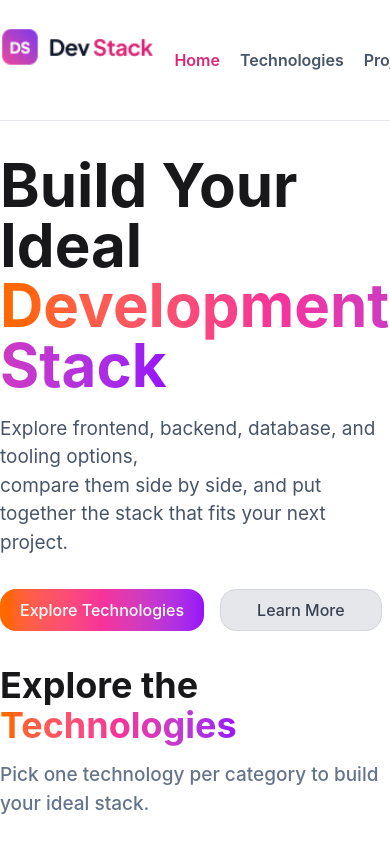
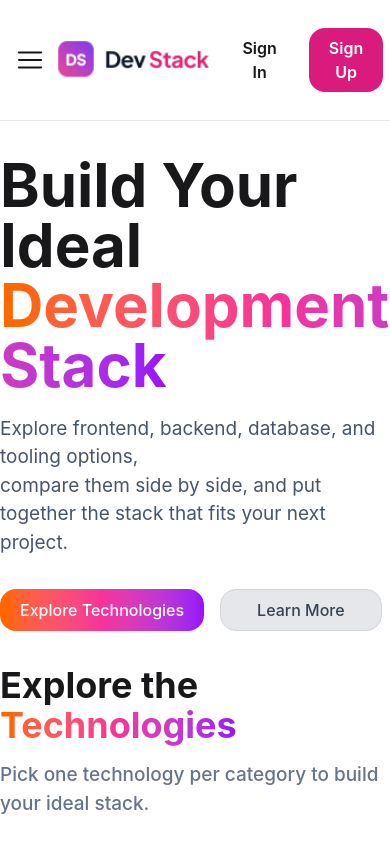
Before and after one commit to ijannathalima-ux/devStack-A5, a React (Vite) app: page / in a window 390 px wide. Shown: the top 844 px of the page. Built offline with nearby package versions, Linux system fonts and the light colour scheme.

Commit message:
updated navbar

```diff
--- a/src/App.tsx
+++ b/src/App.tsx
@@ -4,6 +4,7 @@
 import type { TechnologyType } from "./type";
 import TechnologySection from "./technology/TechnologySection";
 import Footer from "./components/footer";
+import { ToastContainer } from "react-toastify";
 
 
 const technologiesDataPromise = async():Promise<TechnologyType[]> => {
@@ -24,6 +25,7 @@
       <Suspense fallback={<span className="loading loading-spinner loading-xs"></span>}>
         <TechnologySection technologiesDataPromise ={technologiesDataPromise()} selectedTechnologies={selectedTechnologies} setSelectedTechnologies={setSelectedTechnologies}></TechnologySection>
       </Suspense>
+      <ToastContainer/>
       <Footer></Footer>
     </>
   )
--- a/src/components/Navbar.tsx
+++ b/src/components/Navbar.tsx
@@ -1,13 +1,22 @@
+import { RxHamburgerMenu } from "react-icons/rx";
 import NavbarLogo from "../assets/logo-text.png";
 
 const Navbar = () => {
+
     return (
-        <nav className="border-b border-gray-200">
-            <div className="flex justify-between gap-5 container mx-auto py-7">
+        <nav className="border-b border-gray-200 bg-white sticky top-0 z-40">
+            <div className="flex items-center gap-3 md:justify-between md:gap-5 container mx-auto py-7 px-4">
+
+
+                {/* hamburger */}
+                <button className="md:hidden cursor-pointer">
+                    <RxHamburgerMenu size={28} />
+                </button>
+
 
                 <img src={NavbarLogo} alt="Navbar Logo" className="h-10"></img>
 
-                <ul className="flex justify-between items-center gap-5 text-[#475569] font-semibold cursor-pointer">
+                <ul className="hidden md:flex justify-between items-center gap-5 text-[#475569] font-semibold cursor-pointer">
 
                     <li><a href="/"><span className="text-[#DB2777]">Home</span></a></li>
                     <li><a href="/">Technologies</a></li>
--- a/src/technology/Stack.tsx
+++ b/src/technology/Stack.tsx
@@ -15,6 +15,10 @@
         );
 
         setSelectedTechnologies(remainingTechnologies);
+    };
+
+    const handleRemoveAll = () => {
+        setSelectedTechnologies([])
     };
 
     return (
@@ -53,6 +57,15 @@
 
                     ))}
 
+
+                    {selectedTechnologies.length > 0 &&(
+                        <button onClick={handleRemoveAll}
+                        className="w-full mt-4 border border-red-300 font-medium text-red-500 py-3 px-5 rounded-xl cursor-pointer"
+                        >
+                         Romove All
+                        </button>
+                    )}
+
                     {selectedTechnologies.length === 0 && (
                         <button className="w-full h-15 rounded-2xl btn btn-dash">
                             Your stack is empty.
--- a/src/technology/TechnologyCard.tsx
+++ b/src/technology/TechnologyCard.tsx
@@ -1,6 +1,7 @@
 import { FaStar } from "react-icons/fa";
 import type { TechnologyType } from "../type";
 import Stack from "./Stack";
+import { Bounce, toast } from "react-toastify";
 
 interface TechnologyCardProps {
     technologies: TechnologyType[];
@@ -8,10 +9,23 @@
     setSelectedTechnologies: React.Dispatch<React.SetStateAction<TechnologyType[]>>;
 }
 
-const TechnologyCard = ({technologies,selectedTechnologies,setSelectedTechnologies}: TechnologyCardProps) => {
+const TechnologyCard = ({ technologies, selectedTechnologies, setSelectedTechnologies }: TechnologyCardProps) => {
 
     const handleAddToStack = (technology: TechnologyType) => {
+
         setSelectedTechnologies([...selectedTechnologies, technology]);
+
+        toast.success('Technology added to your stack!', {
+            position: "bottom-right",
+            autoClose: 5000,
+            hideProgressBar: false,
+            closeOnClick: false,
+            pauseOnHover: true,
+            draggable: true,
+            progress: undefined,
+            theme: "colored",
+            transition: Bounce,
+        });
     };
 
     return (
@@ -92,7 +106,7 @@
                                     <button
                                         onClick={() => handleAddToStack(technology)}
                                         disabled={isSelected}
-                                    className="w-full bg-[#0A0F1D] text-white py-3 rounded-xl font-semibold text-sm hover:bg-[#151f79] transition-colors cursor-pointer ">
+                                        className="w-full bg-[#0A0F1D] text-white py-3 rounded-xl font-semibold text-sm transition-colors cursor-pointer ">
                                         {isSelected ? "Selected" : "Add to Stack"}
                                     </button>
 
```
Lines whose indentation alone changed are shown as unchanged.
